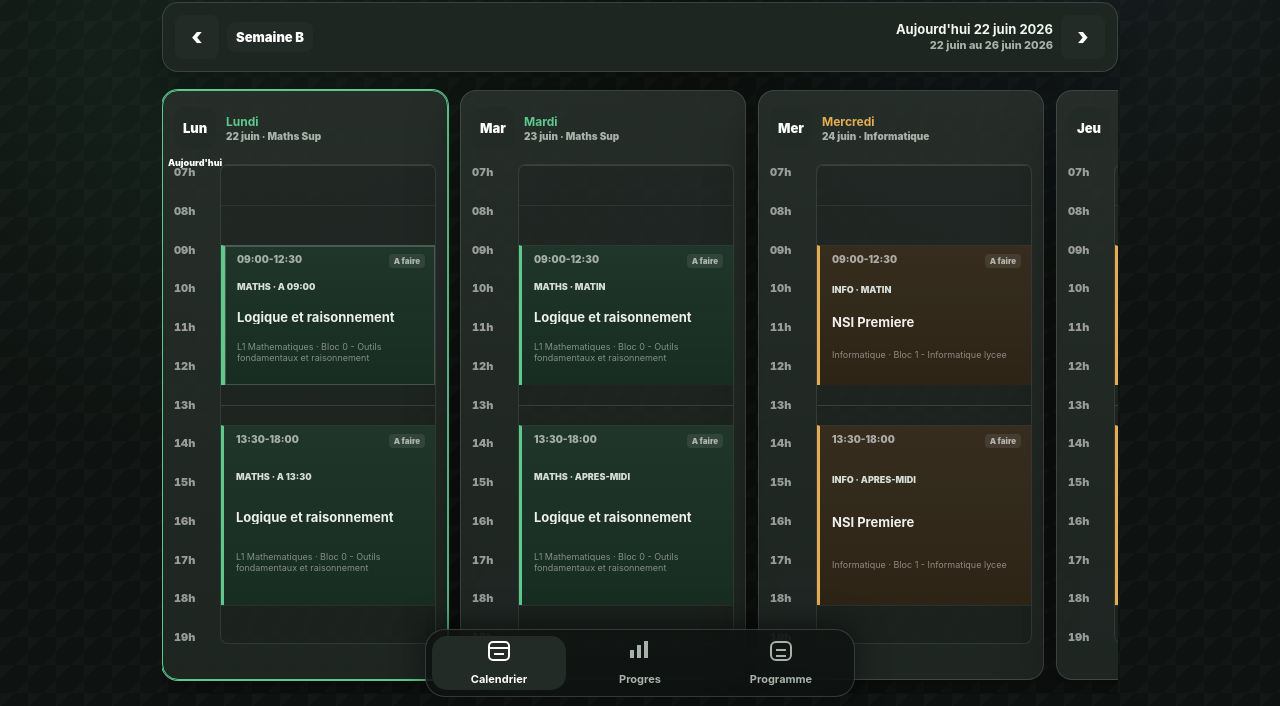
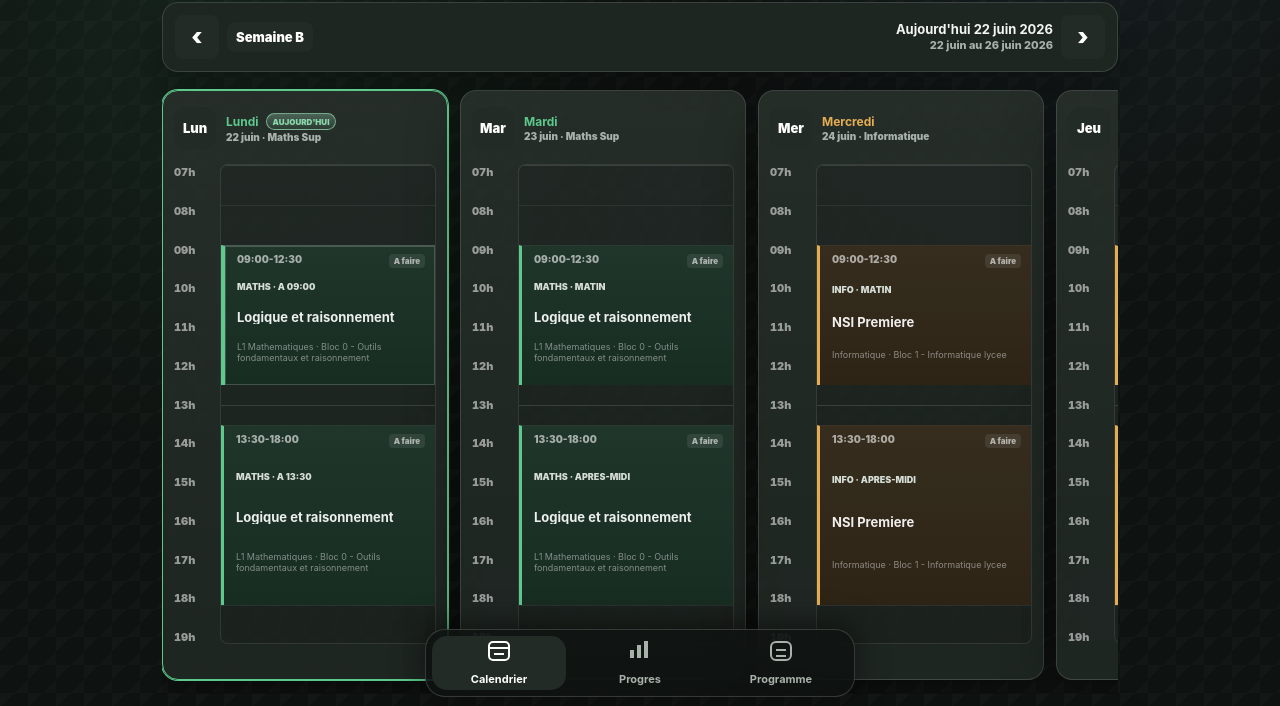
Before and after one commit to Jamessiiii/math-study-planner, a website: page index.html in a window 1280 px wide. Shown: the part 91-797 px from the top of the page. Drawn offline with Linux system fonts and the light colour scheme.

Commit message:
Fix today badge placement

```diff
--- a/app.js
+++ b/app.js
@@ -38,7 +38,7 @@ const state = {
   selectedProgrammingWeek: loadSettings().selectedProgrammingWeek || getCurrentWeekKey(getPlanningWeekStart()),
   selectedScheduleDay: loadSettings().selectedScheduleDay || "mon",
   planning: normalizePlanning(loadSettings().planning),
-  weekOffset: loadSettings().weekOffset || 0,
+  weekOffset: 0,
   progress: loadProgress(),
 };
 
@@ -88,7 +88,6 @@ function saveSettings() {
       selectedProgrammingWeek: state.selectedProgrammingWeek,
       selectedScheduleDay: state.selectedScheduleDay,
       planning: state.planning,
-      weekOffset: state.weekOffset,
     })
   );
 }
@@ -240,13 +239,7 @@ function getWeekStart(date = new Date()) {
 }
 
 function getPlanningWeekStart(date = new Date()) {
-  const today = startOfDay(date);
-  const day = today.getDay();
-  const monday = mondayOfWeek(today);
-
-  if (day === 0) return addDays(monday, 7);
-  if (day === 6) return addDays(monday, 7);
-  return monday;
+  return mondayOfWeek(startOfDay(date));
 }
 
 function getViewedWeekStart() {
@@ -734,6 +727,7 @@ function renderCalendar() {
 
 function renderDayCard(day) {
   const todayClass = isSameDay(day.date, new Date()) ? " today-day" : "";
+  const todayBadge = todayClass ? `<span class="today-badge">Aujourd'hui</span>` : "";
   const bounds = timelineBounds();
   const hours = timelineHours();
   return `
@@ -741,7 +735,7 @@ function renderDayCard(day) {
       <div class="day-card-header">
         <span>${escapeHtml(day.label)}</span>
         <div>
-          <strong>${escapeHtml(day.longLabel)}</strong>
+          <strong>${escapeHtml(day.longLabel)}${todayBadge}</strong>
           <small>${escapeHtml(day.dateLabel)} · ${escapeHtml(day.domain.title)}</small>
         </div>
       </div>
--- a/styles.css
+++ b/styles.css
@@ -234,16 +234,6 @@ h3 {
   box-shadow: 0 0 0 1px currentColor, var(--shadow);
 }
 
-.day-card.today-day .day-card-header > span::after {
-  content: "Aujourd'hui";
-  position: absolute;
-  transform: translateY(34px);
-  color: currentColor;
-  font-size: 9px;
-  font-weight: 950;
-  white-space: nowrap;
-}
-
 .day-card-header {
   display: flex;
   align-items: center;
@@ -272,7 +262,29 @@ h3 {
 }
 
 .day-card-header strong {
+  display: flex;
+  align-items: center;
+  gap: 7px;
+  min-width: 0;
   font-size: 12px;
+}
+
+.today-badge {
+  display: inline-flex;
+  align-items: center;
+  min-height: 17px;
+  padding: 2px 6px 1px;
+  border: 1px solid color-mix(in srgb, currentColor 58%, rgba(255, 255, 255, 0.18));
+  border-radius: 999px;
+  background:
+    linear-gradient(180deg, color-mix(in srgb, currentColor 22%, rgba(255, 255, 255, 0.1)), color-mix(in srgb, currentColor 12%, rgba(0, 0, 0, 0.12)));
+  color: color-mix(in srgb, currentColor 72%, white);
+  font-size: 8px;
+  font-weight: 950;
+  line-height: 1;
+  text-transform: uppercase;
+  white-space: nowrap;
+  letter-spacing: 0;
 }
 
 .day-card-header small {
```
Also changed, not shown: sw.js (+8 -2 lines).
